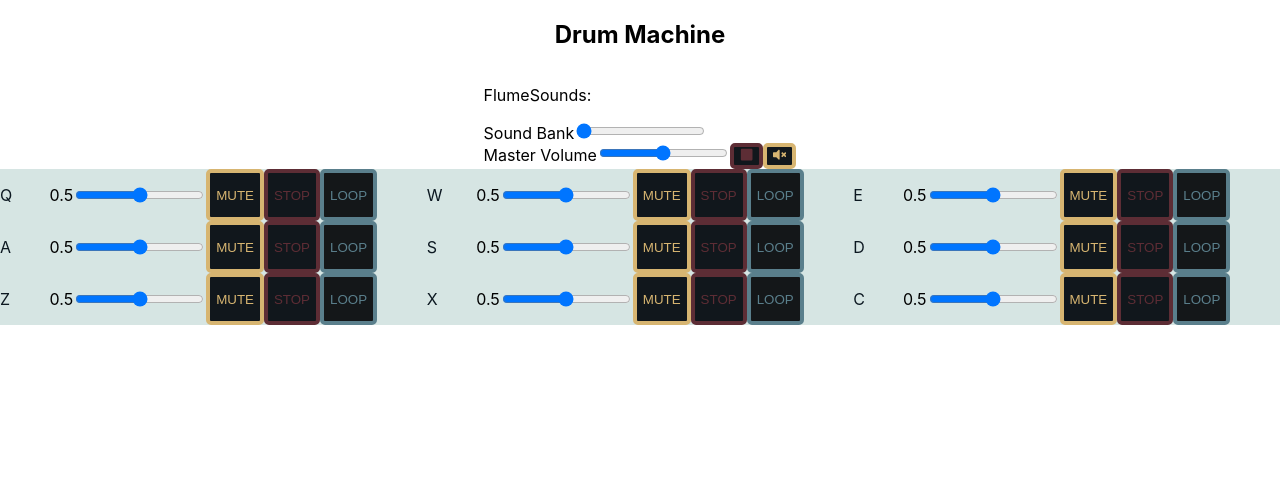
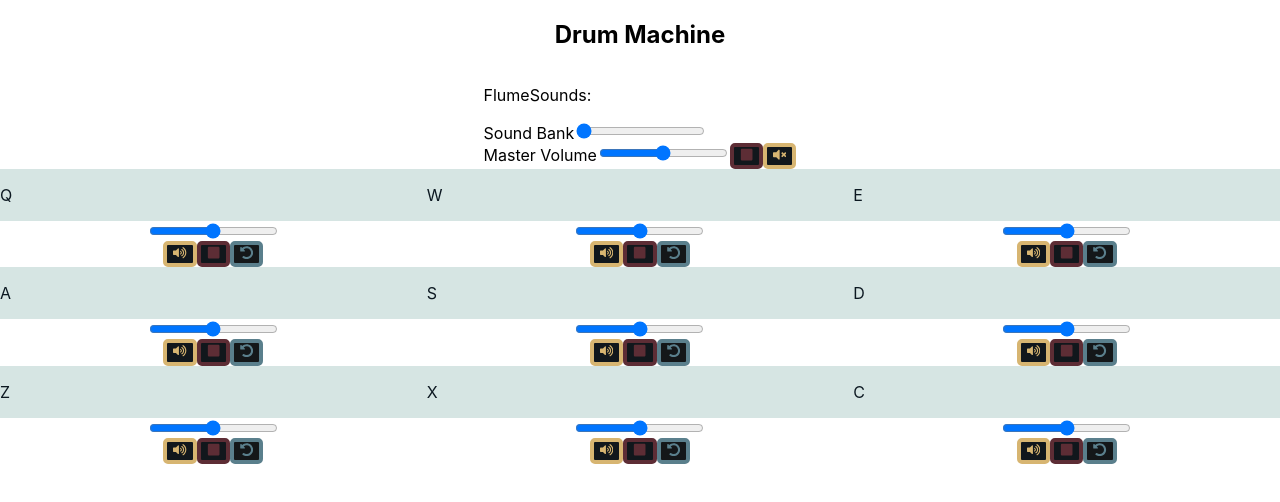
Before and after one commit to nic-vo/nv-portfolio, a Next.js app: page /fcc/drum-machine in a window 1280 px wide. Shown: the top 502 px of the page. Built offline with nearby package versions, Linux system fonts and the light colour scheme.

Commit message:
Add react-icons to Pad component
Adjust organization of controls

```diff
--- a/components/fcc/drummachine/Pad.js
+++ b/components/fcc/drummachine/Pad.js
@@ -1,4 +1,6 @@
 import { React, useRef, useState, useEffect } from 'react';
+import { FaVolumeMute, FaVolumeUp, FaStop, FaUndoAlt } from 'react-icons/fa';
+
 import soundList from './soundList';
 
 import machineStyles from '../../../styles/fcc/DrumMachine/DrumMachine.module.css';
@@ -39,7 +41,7 @@ const Pad = ({ char, padIndex, bank, mVolume, setDisplaySound, activate, stopAll
 	};
 
 	const volumeOnInputHandler = (e) => {
-		setPVolume(e.target.value);
+		setPVolume(parseFloat(e.target.value));
 	};
 
 	const muteOnClick = () => {
@@ -96,12 +98,11 @@ const Pad = ({ char, padIndex, bank, mVolume, setDisplaySound, activate, stopAll
 			<div className={padStyles.pad} onClick={playSound} >
 				<p>{char.toUpperCase()}</p>
 			</div>
-			<div className={padStyles.controls}>
-				<p>{pVolume.toString()}</p>
-				<input type="range" min="0" max="1" step="0.05" value={pVolume} onInput={volumeOnInputHandler} />
-				<button onClick={muteOnClick} className={`${machineStyles.button} ${muted ? machineStyles.muteon : machineStyles.mute}`}>MUTE</button>
-				<button onClick={stopOnClick} className={`${machineStyles.button} ${machineStyles.stop}`}>STOP</button>
-				<button onClick={loopOnClick} className={`${machineStyles.button} ${loop ? machineStyles.loopon : machineStyles.loop}`}>LOOP</button>
+			<input type="range" min="0" max="1" step="0.05" value={pVolume} onInput={volumeOnInputHandler} />
+			<div className={padStyles.buttons}>
+				<button onClick={muteOnClick} className={`${machineStyles.button} ${muted ? machineStyles.muteon : machineStyles.mute}`}>{muted ? <FaVolumeMute /> : <FaVolumeUp />}</button>
+				<button onClick={stopOnClick} className={`${machineStyles.button} ${machineStyles.stop}`}><FaStop /></button>
+				<button onClick={loopOnClick} className={`${machineStyles.button} ${loop ? machineStyles.loopon : machineStyles.loop}`}><FaUndoAlt /></button>
 			</div>
 			<audio ref={soundRef} onEnded={onEndedHandler} />
 		</div>
```
